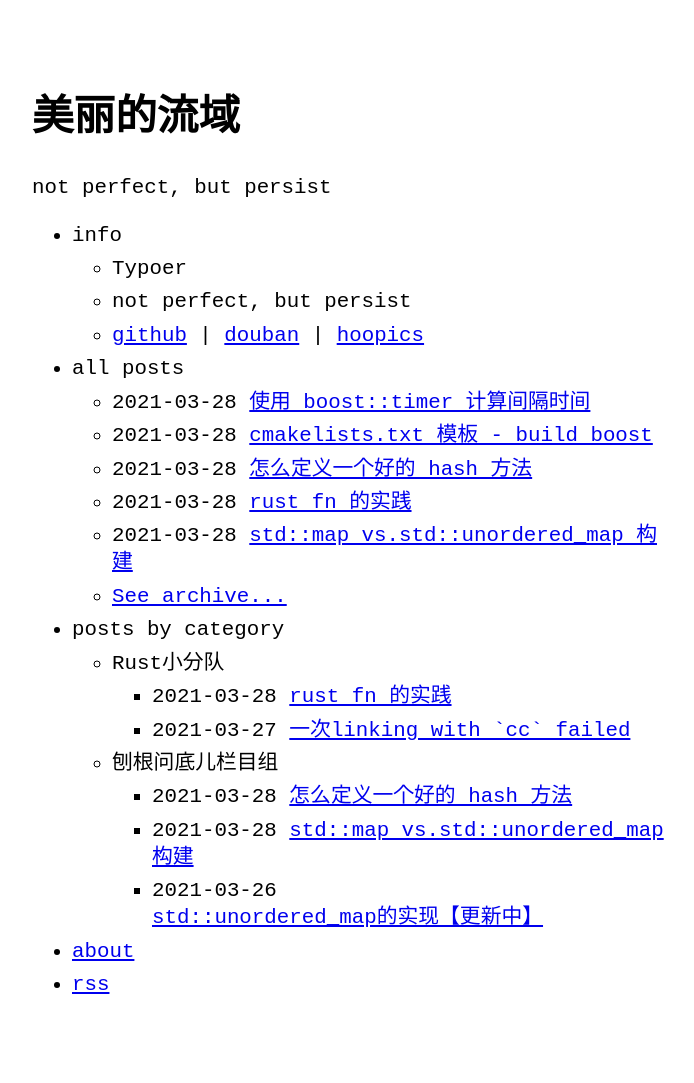
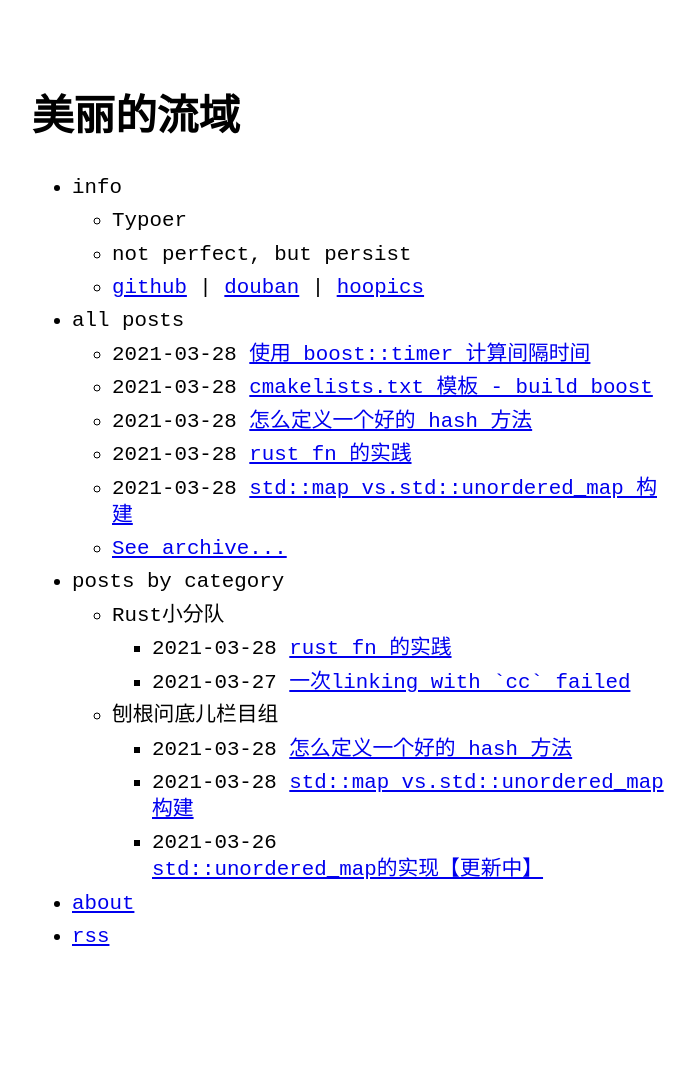
Before and after one commit to zTgx/zTgx.github.io, a Jekyll site: the page built from index.md, in a window 1280 px wide. Shown: the whole page, without its empty margins (288-982 px from the left). Built offline with Jekyll 4.4.1, drawn with Linux system fonts in a browser that asks for light colours; after the commit the page ends 1035 px from its top, so only the background shows below that.

Commit message:
Update _config.yml

```diff
--- a/_config.yml
+++ b/_config.yml
@@ -18,7 +18,7 @@ theme_config:
   appearance: "auto" # can be "light", "dark" or "auto"
   back_home_text: ".." # customize text for homepage link in post layout
   date_format: "%Y-%m-%d" # customize how date is formatted
-  show_description: true # show blog description in home page
+  # show_description: true # show blog description in home page
 
 sass:
   style: :compressed
```
